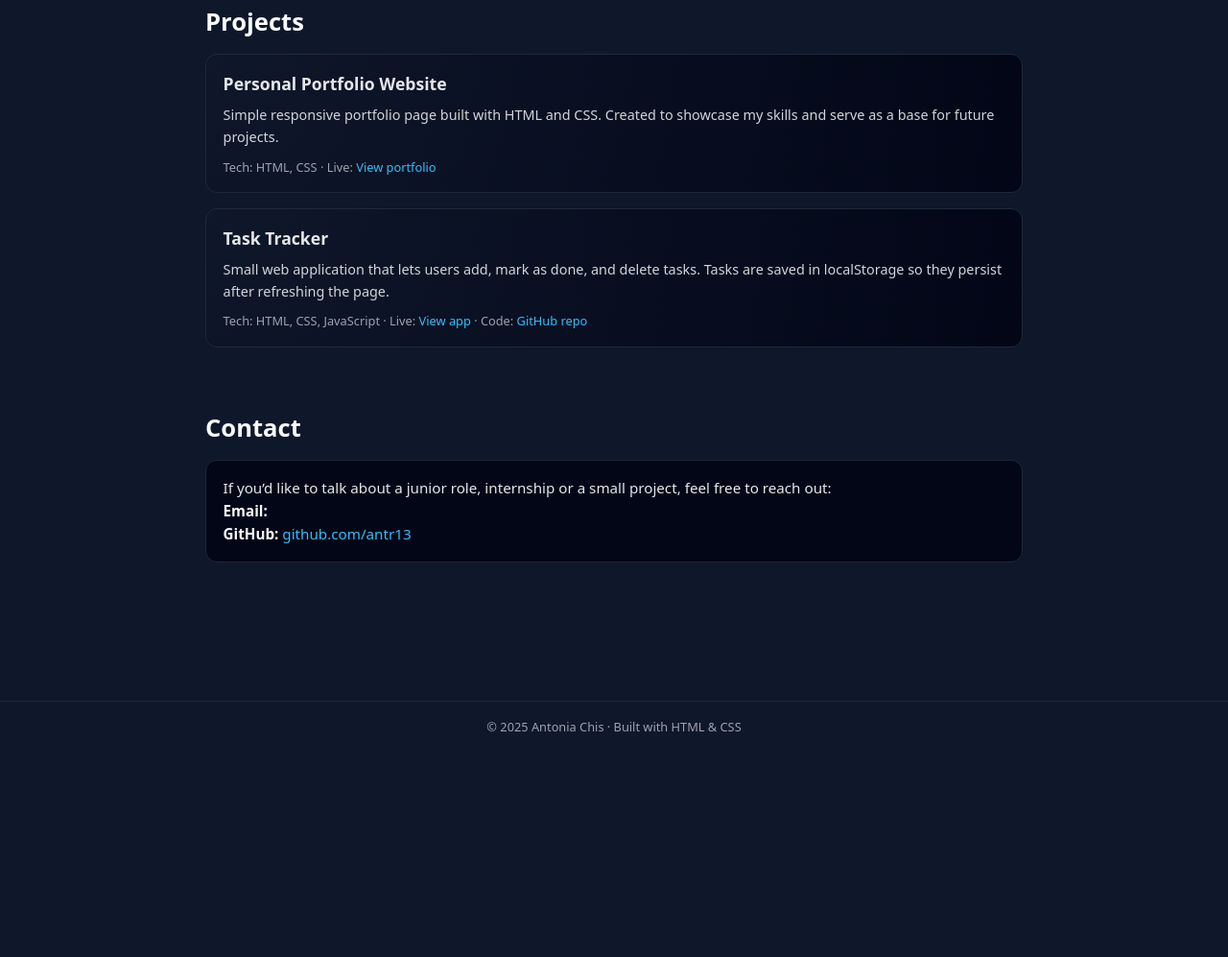
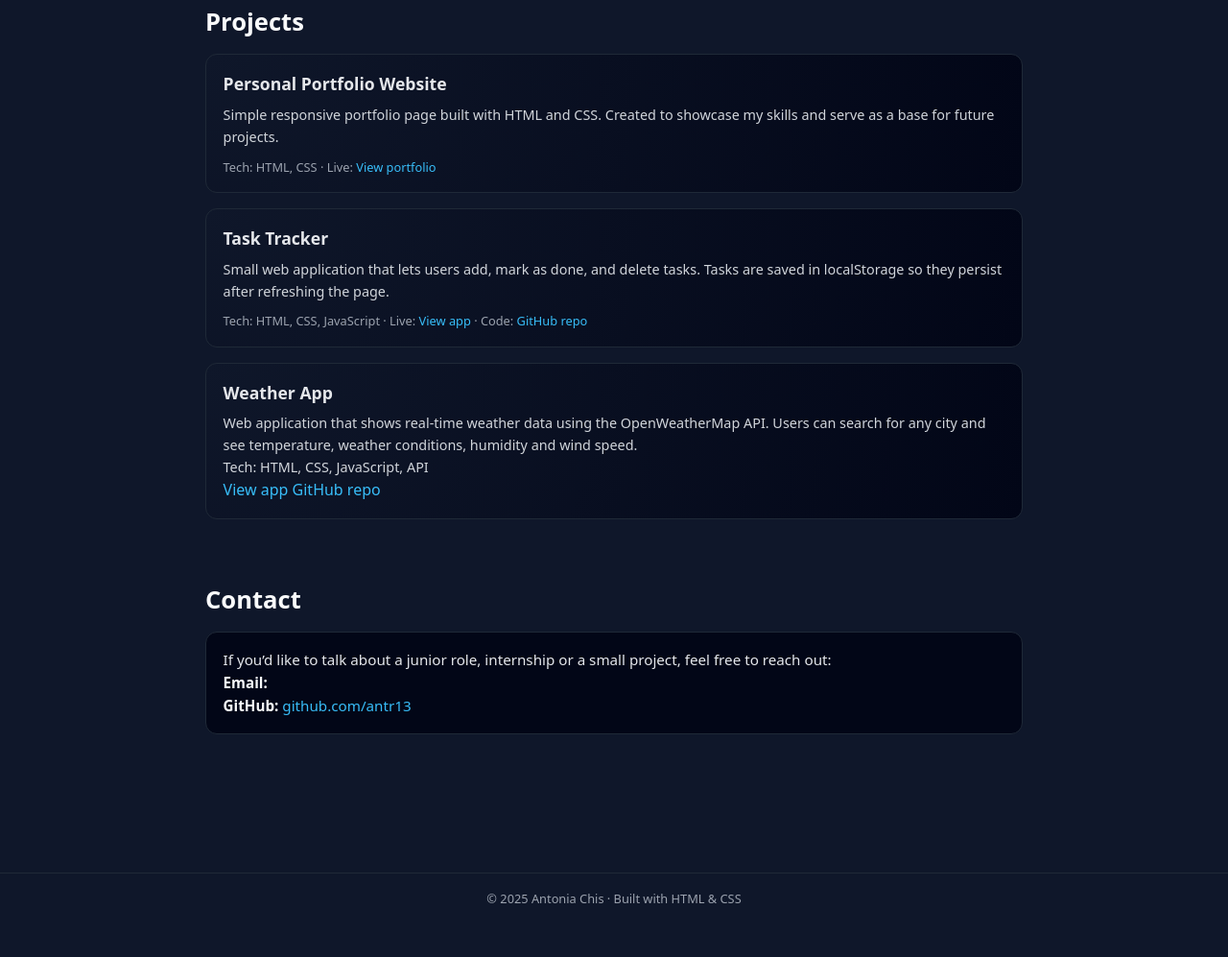
Before and after one commit to antr13/antonia-portfolio, a plain HTML site: page index.html in a window 1280 px wide. Shown: the part 712-1709 px from the top of the page at 96% size. Before the commit the page ends 1543 px from the top, so only its background shows below. Drawn offline with Linux system fonts and the light colour scheme.

Commit message:
Add Weather App project to portfolio

```diff
--- a/index.html
+++ b/index.html
@@ -94,8 +94,29 @@
         </a>
       </div>
     </div>
+    <div class="project-card">
+  <h3>Weather App</h3>
 
+  <p>
+    Web application that shows real-time weather data using the
+    OpenWeatherMap API. Users can search for any city and see
+    temperature, weather conditions, humidity and wind speed.
+  </p>
+
+  <p class="project-tech">
+    Tech: HTML, CSS, JavaScript, API
+  </p>
+
+  <div class="project-links">
+    <a href="https://antr13.github.io/weather-app/" target="_blank">
+      View app
+    </a>
+    <a href="https://github.com/antr13/weather-app" target="_blank">
+      GitHub repo
+    </a>
   </div>
+</div>
+
 </section>
 
 
```
